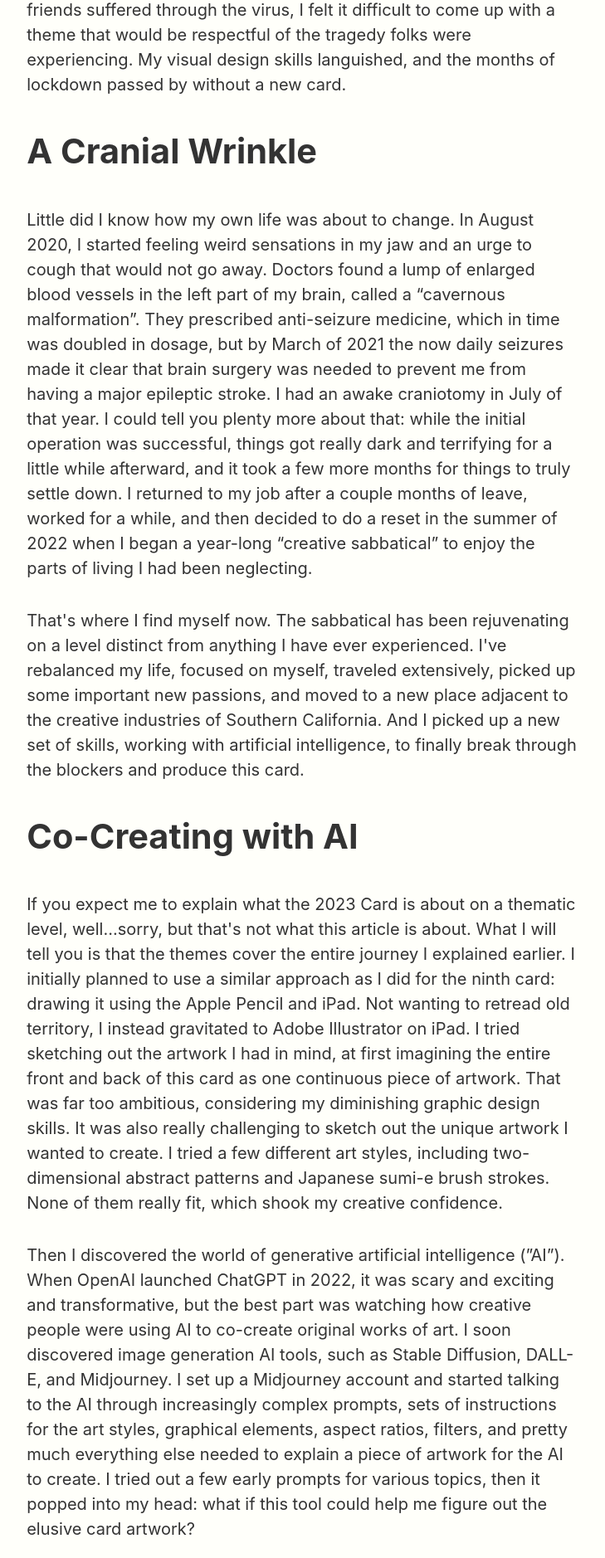
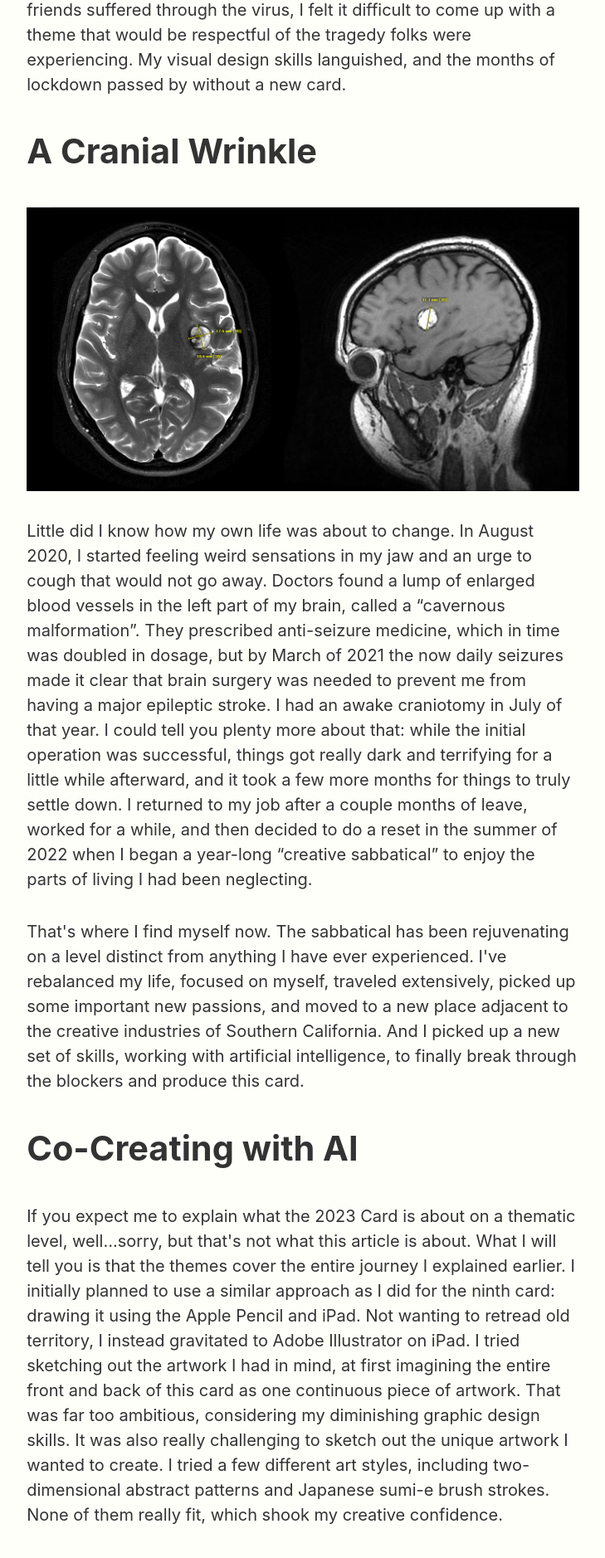
Before and after one commit to brzaik/brz4, a Jekyll site: the page built from cards/2023.html, in a window 1280 px wide. Shown: the part 2627-4505 px from the top of the page at 83% size, without its empty margins (275-1004 px from the left). Built offline with Jekyll 4.4.1, drawn with Linux system fonts in a browser that asks for light colours; nearby versions of some CDN libraries.

Commit message:
Added cavmal photo

```diff
--- a/cards/2023.html
+++ b/cards/2023.html
@@ -19,6 +19,7 @@ title: 2023 Card
   <p>Of course, nothing is ever that straightforward. For each subsequent year, I would select a new visual style and create the art for the card, mostly on my own. I learned how to draw vector art in Illustrator, picked up skills with typography and color composition, incorporated my own photography, and even drew comic book art by hand using the iPad. I pushed myself to make each card better than the last. And the number of hours to produce a card more than quadrupled; by the ninth one, I had spent over 16 hours to create it! My delivery schedule went haywire, extended weeks and even months beyond New Years Day. Overwhelmed, I missed my self-imposed deadlines for the 2019 Card and instead sent it out a year later in 2020.</p>
   <p>That was an early sign of the creativity and skills challenges I would battle for the tenth card. When the COVID-19 pandemic hit later in 2020, I figured that the “BRZ Card” was more important than ever as a tool to keep in touch as the world changed. But as loved ones and friends suffered through the virus, I felt it difficult to come up with a theme that would be respectful of the tragedy folks were experiencing. My visual design skills languished, and the months of lockdown passed by without a new card.</p>
   <h3>A Cranial Wrinkle</h3>
+  <p><img src="/assets/images/cards/2023/2023-cavmal.jpg" alt="Cavernous Malformation" /></p>
   <p>Little did I know how my own life was about to change. In August 2020, I started feeling weird sensations in my jaw and an urge to cough that would not go away. Doctors found a lump of enlarged blood vessels in the left part of my brain, called a “cavernous malformation”. They prescribed anti-seizure medicine, which in time was doubled in dosage, but by March of 2021 the now daily seizures made it clear that brain surgery was needed to prevent me from having a major epileptic stroke. I had an awake craniotomy in July of that year. I could tell you plenty more about that: while the initial operation was successful, things got really dark and terrifying for a little while afterward, and it took a few more months for things to truly settle down. I returned to my job after a couple months of leave, worked for a while, and then decided to do a reset in the summer of 2022 when I began a year-long “creative sabbatical” to enjoy the parts of living I had been neglecting.</p>
   <p>That's where I find myself now. The sabbatical has been rejuvenating on a level distinct from anything I have ever experienced. I've rebalanced my life, focused on myself, traveled extensively, picked up some important new passions, and moved to a new place adjacent to the creative industries of Southern California. And I picked up a new set of skills, working with artificial intelligence, to finally break through the blockers and produce this card.</p>
   <h3>Co-Creating with AI</h3>
```
Also changed, not shown: assets/images/cards/2023/2023-cavmal.jpg (added).
